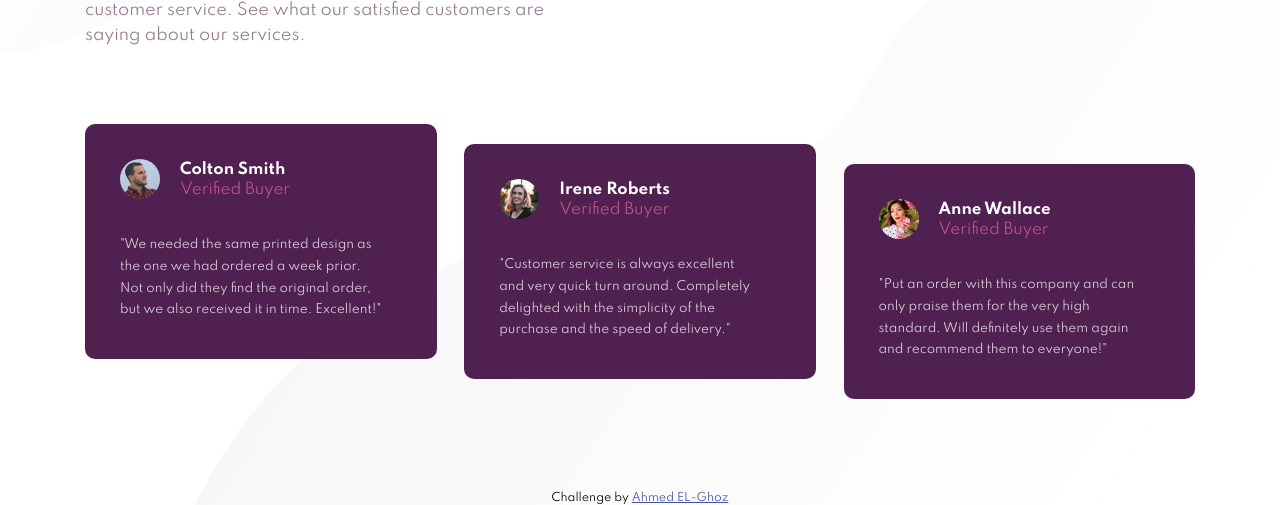
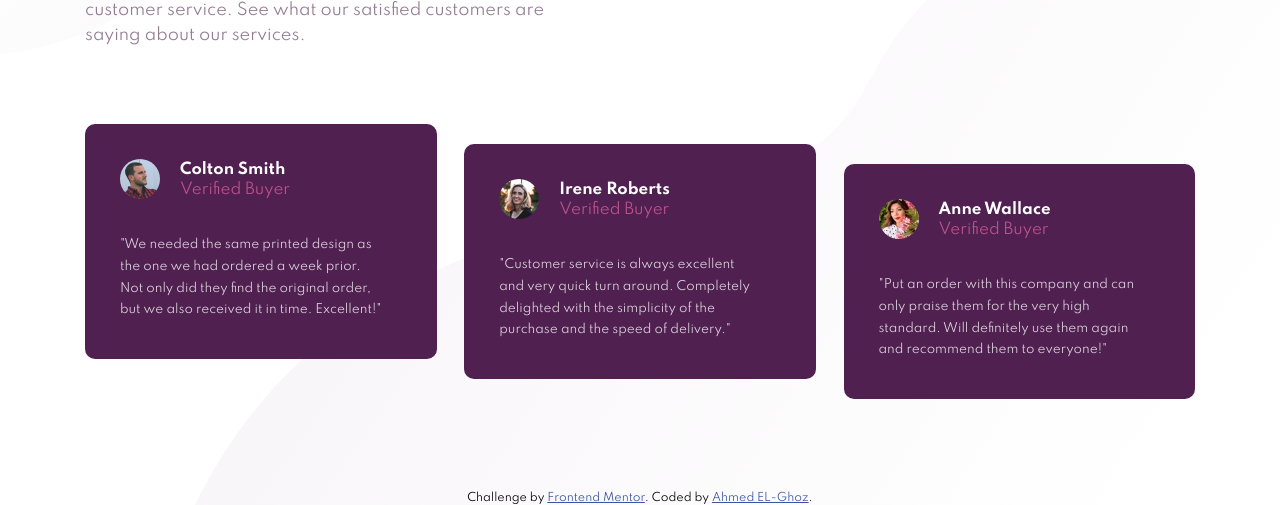
Before and after one commit to ahmed-elghoz/Social-proof-section, a plain HTML site: page index.html in a window 1280 px wide. Shown: the part 308-813 px from the top of the page. Drawn offline with Linux system fonts and the light colour scheme.

Commit message:
Update index.html

```diff
--- a/index.html
+++ b/index.html
@@ -95,8 +95,8 @@
   </div>
 
   <div class="attribution">
-    Challenge by
-    <a href="https://www.frontendmentor.io?ref=challenge" target="_blank">Ahmed EL-Ghoz</a>
+      Challenge by
+      <a href="https://www.frontendmentor.io?ref=challenge" target="_blank">Frontend Mentor</a>. Coded by <a href="#">Ahmed EL-Ghoz</a>.
   </div>
 </body>
 
```
